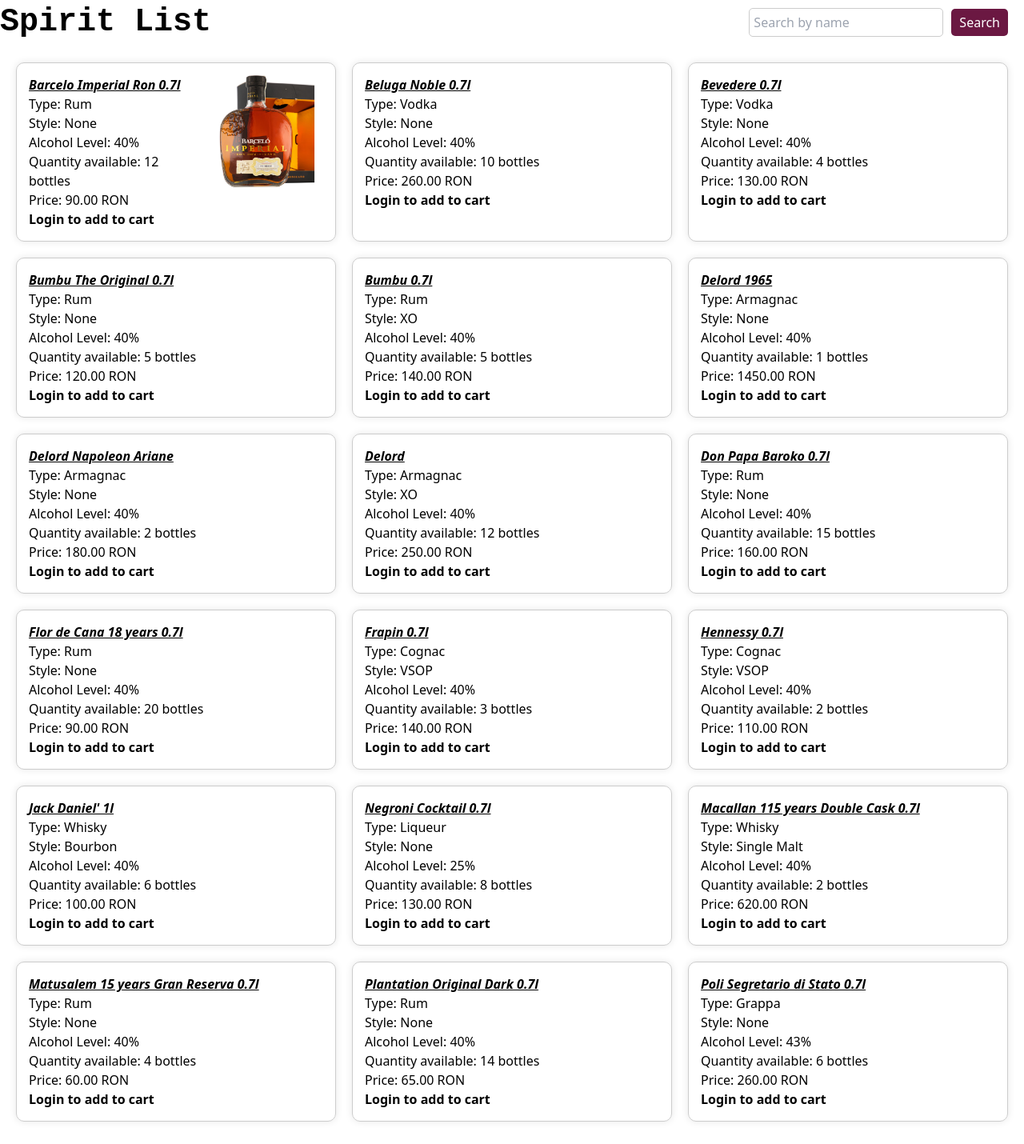
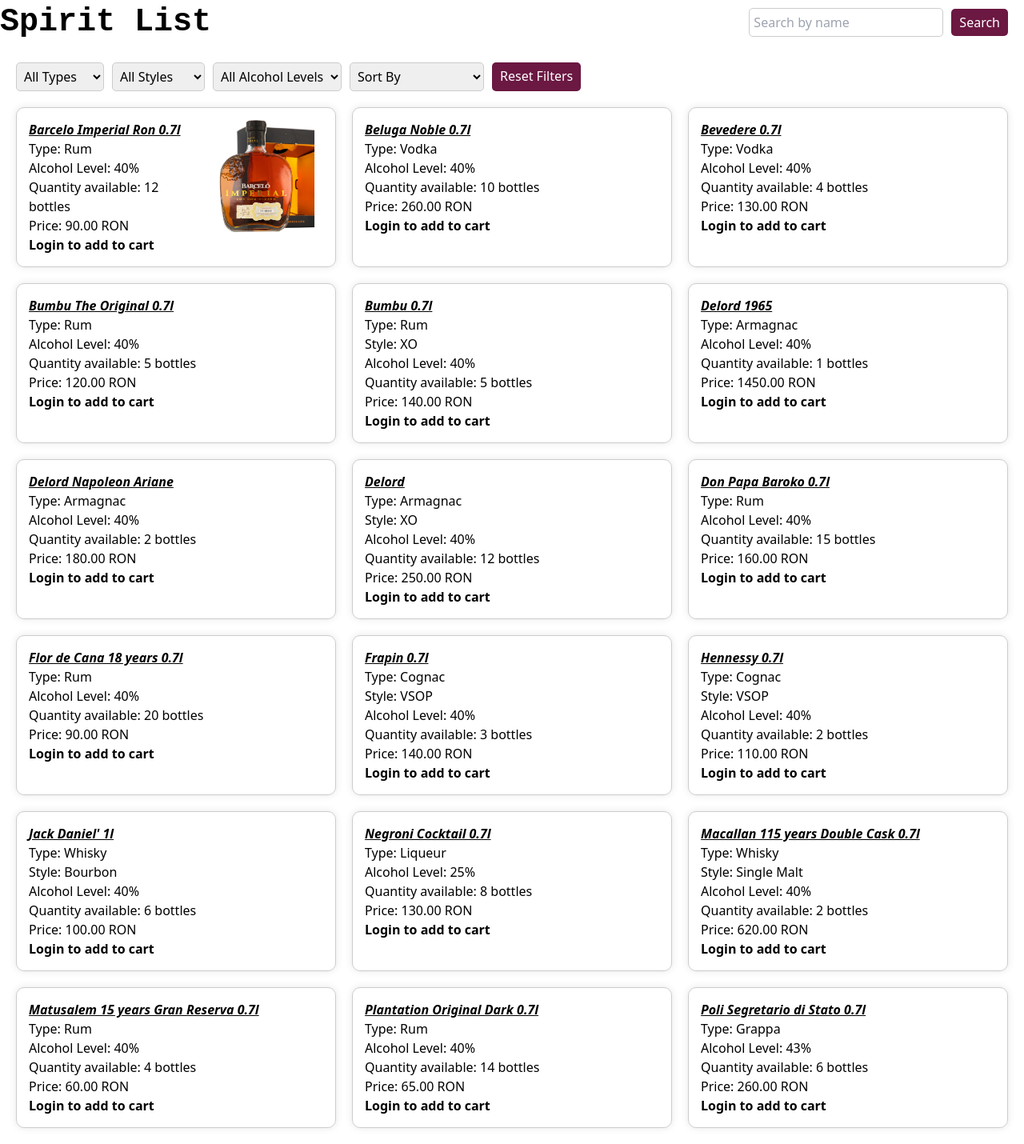
Before and after one commit to AlexandruCL/ProiectProfuDeVin, a Django app: page /product_list/spirits/ in a window 1280 px wide. Shown: the part 72-1502 px from the top of the page at 80% size. Run offline with Django 5.2, Linux system fonts and the light colour scheme; data comes from the database, SQL or seed files in the repository; both versions use the stored data as it was after the commit; some libraries are stand-ins or nearby versions.

Commit message:
filters spirits

```diff
--- a/my_project/my_app/views.py
+++ b/my_project/my_app/views.py
@@ -123,11 +123,47 @@ def wine_list(request):
 def spirit_list(request):
     spirits = Spirits.objects.all()
     search_query = request.GET.get('search', '')
+    type_filter = request.GET.get('type', '')
+    style_filter = request.GET.get('style', '')
+    alcohol_filter = request.GET.get('alcohol', '')
+    sort_by = request.GET.get('sort_by', '')
+
     if search_query:
         spirits = spirits.filter(Name__icontains=search_query)
+
+    if type_filter:
+        spirits = spirits.filter(Type__icontains=type_filter)
+
+    if style_filter:
+        spirits = spirits.filter(Style__icontains=style_filter)
+
+    # Validate and filter alcohol_filter
+    if alcohol_filter:
+        try:
+            alcohol_value = int(alcohol_filter)
+            spirits = spirits.filter(AlcLvl=alcohol_value)
+        except ValueError:
+            pass  # Ignore invalid input
+
+    if sort_by == 'price_asc':
+        spirits = spirits.order_by('Price')
+    elif sort_by == 'price_desc':
+        spirits = spirits.order_by('-Price')
+
+    type_choices = Spirits.objects.values_list('Type', flat=True).distinct().order_by('Type')
+    style_choices = Spirits.objects.exclude(Style__isnull=True).exclude(Style__exact='').values_list('Style', flat=True).distinct().order_by('Style')
+    alcohol_choices = Spirits.objects.exclude(AlcLvl__isnull=True).values_list('AlcLvl', flat=True).distinct().order_by('AlcLvl')
+
     context = {
         'spirits': spirits,
         'search_query': search_query,
+        'sort_by': sort_by,
+        'type_filter': type_filter,
+        'type_choices': type_choices,
+        'style_filter': style_filter,
+        'style_choices': style_choices,
+        'alcohol_filter': alcohol_filter,
+        'alcohol_choices': alcohol_choices,
     }
     return render(request, 'my_app/spirit_list.html', context)
 
--- a/my_project/templates/my_app/spirit_list.html
+++ b/my_project/templates/my_app/spirit_list.html
@@ -136,6 +136,33 @@
     .search-form button:hover {
         background-color: #4f0f2b;
     }
+    .filter-form {
+        display: flex;
+        justify-content: flex-start;
+        margin-bottom: 20px;
+        margin-left: 20px;
+    }
+    .filter-form select {
+        margin-right: 10px;
+        padding: 5px;
+        border: 1px solid #ccc;
+        border-radius: 5px;
+    }
+    .filter-form button, .reset-button {
+        padding: 5px 10px;
+        background-color: #6b1842;
+        color: white;
+        border: none;
+        border-radius: 5px;
+        cursor: pointer;
+        text-decoration: none;
+        display: inline-block;
+        margin-right: 10px;
+        transition: background-color 0.25s;
+    }
+    .filter-form button:hover, .reset-button:hover {
+        background-color: #4f0f2b;
+    }
 </style>
 <body>
     {%  include 'my_app/header.html' %}
@@ -156,16 +183,48 @@
             <h1 class="headertext">Spirit List</h1>
             <form method="GET" class="search-form">
                 <input type="text" name="search" placeholder="Search by name" value="{{ search_query }}">
+                <input type="hidden" name="type" value="{{ type_filter }}">
+                <input type="hidden" name="style" value="{{ style_filter }}">
+                <input type="hidden" name="alcohol" value="{{ alcohol_filter }}">
+                <input type="hidden" name="sort_by" value="{{ sort_by }}">
                 <button type="submit">Search</button>
             </form>
         </div>
+        <form method="GET" class="filter-form">
+            <select name="type" onchange="this.form.submit()">
+                <option value="">All Types</option>
+                {% for type in type_choices %}
+                    <option value="{{ type }}" {% if type|stringformat:"s" == type_filter|stringformat:"s" %}selected{% endif %}>{{ type }}</option>
+                {% endfor %}
+            </select>
+            <select name="style" onchange="this.form.submit()">
+                <option value="">All Styles</option>
+                {% for style in style_choices %}
+                    <option value="{{ style }}" {% if style|stringformat:"s" == style_filter|stringformat:"s" %}selected{% endif %}>{{ style }}</option>
+                {% endfor %}
+            </select>
+            <select name="alcohol" onchange="this.form.submit()">
+                <option value="">All Alcohol Levels</option>
+                {% for alcohol in alcohol_choices %}
+                    <option value="{{ alcohol }}" {% if alcohol|stringformat:"s" == alcohol_filter|stringformat:"s" %}selected{% endif %}>{{ alcohol }}%</option>
+                {% endfor %}
+            </select>
+            <select name="sort_by" onchange="this.form.submit()">
+                <option value="">Sort By</option>
+                <option value="price_asc" {% if sort_by == 'price_asc' %}selected{% endif %}>Price: Low to High</option>
+                <option value="price_desc" {% if sort_by == 'price_desc' %}selected{% endif %}>Price: High to Low</option>
+            </select>
+            <a href="{% url 'spirit_list' %}" class="reset-button">Reset Filters</a>
+        </form>
         <ul class="spirit-container">
             {% for spirit in spirits %}
                 <li class="spirit-item">
                     <div class="spirit-text">
                         <h2 style="font-weight: 700; font-style: italic; text-decoration: underline;">{{ spirit.Name }}</h2>
                         <p>Type: {{ spirit.Type }}</p>
-                        <p>Style: {{ spirit.Style }}</p>
+                        {% if spirit.Style %}
+                            <p>Style: {{ spirit.Style }}</p>
+                        {% endif %}
                         <p>Alcohol Level: {{ spirit.AlcLvl }}%</p>
                         <p>Quantity available: {{ spirit.Qty }} bottles</p>
                         <p>Price: {{ spirit.Price }} RON</p>
```
Also changed, not shown: my_project/db.sqlite3.
